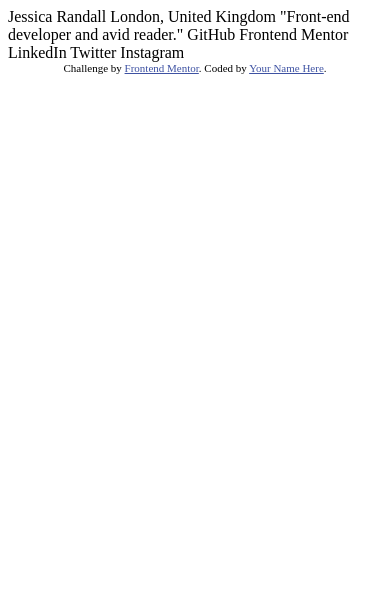
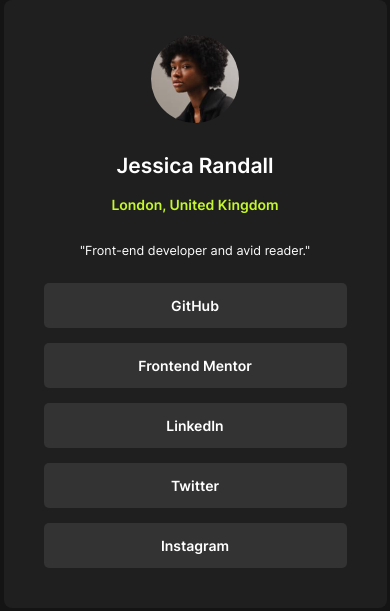
Before and after one commit to MaxCodeCraft/social-links-profile, a plain HTML site: page index.html in a window 390 px wide. Drawn offline with Linux system fonts and the light colour scheme.

Commit message:
complete before responsive

```diff
--- a/index.html
+++ b/index.html
@@ -2,33 +2,32 @@
 <html lang="en">
 <head>
   <meta charset="UTF-8">
-  <meta name="viewport" content="width=device-width, initial-scale=1.0"> <!-- displays site properly based on user's device -->
-
+  <meta name="viewport" content="width=device-width, initial-scale=1.0">
+  <link rel="stylesheet" href="style.css">
   <link rel="icon" type="image/png" sizes="32x32" href="./assets/images/favicon-32x32.png">
 
   <title>Frontend Mentor | Social links profile</title>
-
-  <!-- Feel free to remove these styles or customise in your own stylesheet 👍 -->
-  <style>
-    .attribution { font-size: 11px; text-align: center; }
-    .attribution a { color: hsl(228, 45%, 44%); }
-  </style>
 </head>
 <body>
 
-  Jessica Randall
-  London, United Kingdom
-  "Front-end developer and avid reader."
-
-  GitHub
-  Frontend Mentor
-  LinkedIn
-  Twitter
-  Instagram
-
-  <div class="attribution">
-    Challenge by <a href="https://www.frontendmentor.io?ref=challenge" target="_blank">Frontend Mentor</a>.
-    Coded by <a href="#">Your Name Here</a>.
-  </div>
+  <main class="container">
+    <img src="./assets/images/avatar-jessica.jpeg" alt="user avatar" class="user-avatar">
+    <p class="name">
+      Jessica Randall
+    </p>
+    <p class="location">
+      London, United Kingdom
+    </p>
+    <p class="quote">
+      "Front-end developer and avid reader."
+    </p>
+    <div class="social-links">
+      <a href="#" target="_blank" class="link-button">GitHub</a>
+      <a href="#" target="_blank" class="link-button">Frontend Mentor</a>
+      <a href="#" target="_blank" class="link-button">LinkedIn</a>
+      <a href="#" target="_blank" class="link-button">Twitter</a>
+      <a href="#" target="_blank" class="link-button">Instagram</a>
+    </div>
+  </main>
 </body>
 </html>
--- /dev/null
+++ b/style.css
@@ -0,0 +1,93 @@
+:root {
+    --color-green: hsl(75, 94%, 57%);
+    --color-white: hsl(0, 0%, 100%);
+    --color-grey: hsl(0, 0%, 20%);
+    --color-dark-grey: hsl(0, 0%, 12%);
+    --color-off-black: hsl(0, 0%, 8%);
+}
+
+@font-face {
+    font-family: 'Inter';
+    src: url(./assets/fonts/Inter-VariableFont_slnt\,wght.ttf);
+    font-style: normal;
+}
+
+*, ::before, ::after {
+    padding: 0;
+    margin: 0;
+    font-size: 14px;
+    text-decoration: none;
+}
+
+body {
+    background-color: var(--color-off-black);
+    width: 100vw;
+    height: 100vh;
+    font-family: 'Inter';
+}
+
+.container {
+    display: flex;
+    flex-direction: column;
+    align-items: center;
+    justify-items: center;
+    margin: auto;
+    max-width: 383px;
+    background-color: var(--color-dark-grey);
+    border-radius: 8px;
+}
+
+.user-avatar {
+    border-radius: 50%;
+    width: 88px;
+    margin-top: 35px;
+    margin-bottom: 30px;
+}
+
+.name {
+    color: var(--color-white);
+    font-weight: 600;
+    font-size: 1.5rem;
+    margin-bottom: 18px;
+}
+
+.location {
+    color: var(--color-green);
+    margin-bottom: 30px;
+    font-weight: 600;
+}
+
+.quote {
+    color: var(--color-white);
+    margin-bottom: 25px;
+    font-weight: 400;
+    font-size: 0.9rem;
+}
+
+.social-links {
+    display: flex;
+    flex-direction: column;
+}
+
+.social-links a {
+    display: flex;
+    justify-content: center;
+    align-items: center;
+    color: var(--color-white);
+    text-align: center;
+    width: 303px;
+    height: 45px;
+    background-color: var(--color-grey);
+    border-radius: 5px;
+    margin-bottom: 15px;
+    font-weight: 600;
+}
+
+.social-links a:last-child {
+    margin-bottom: 40px;
+}
+
+.social-links a:hover {
+    background-color: var(--color-green);
+    color: var(--color-off-black);
+}
```
